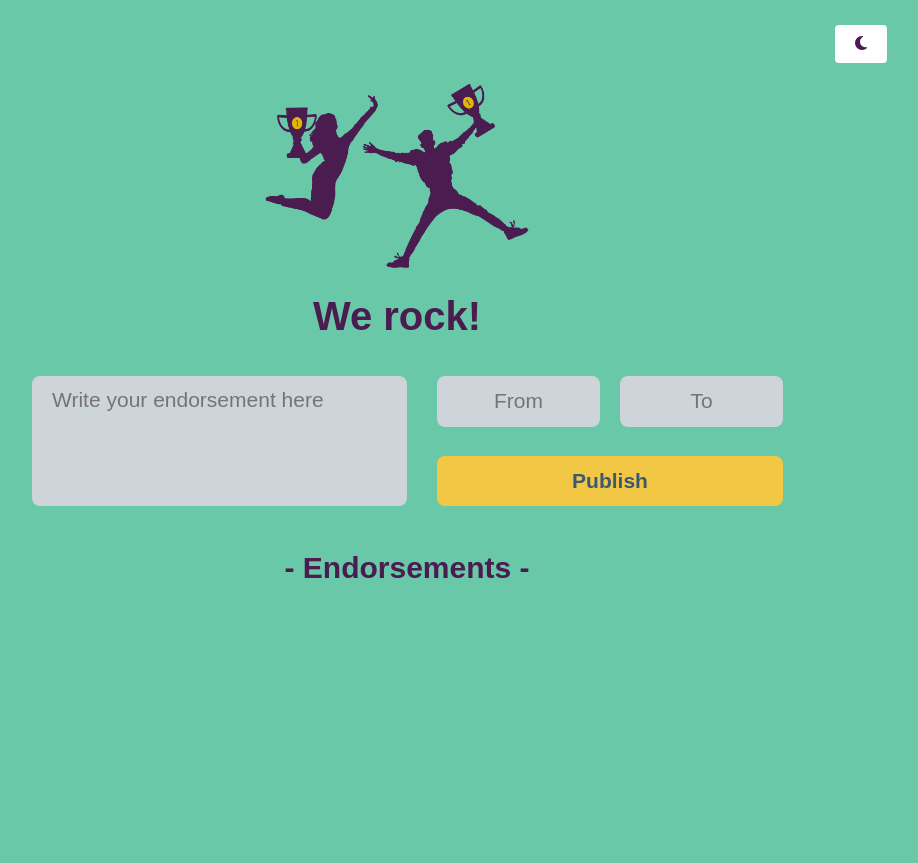
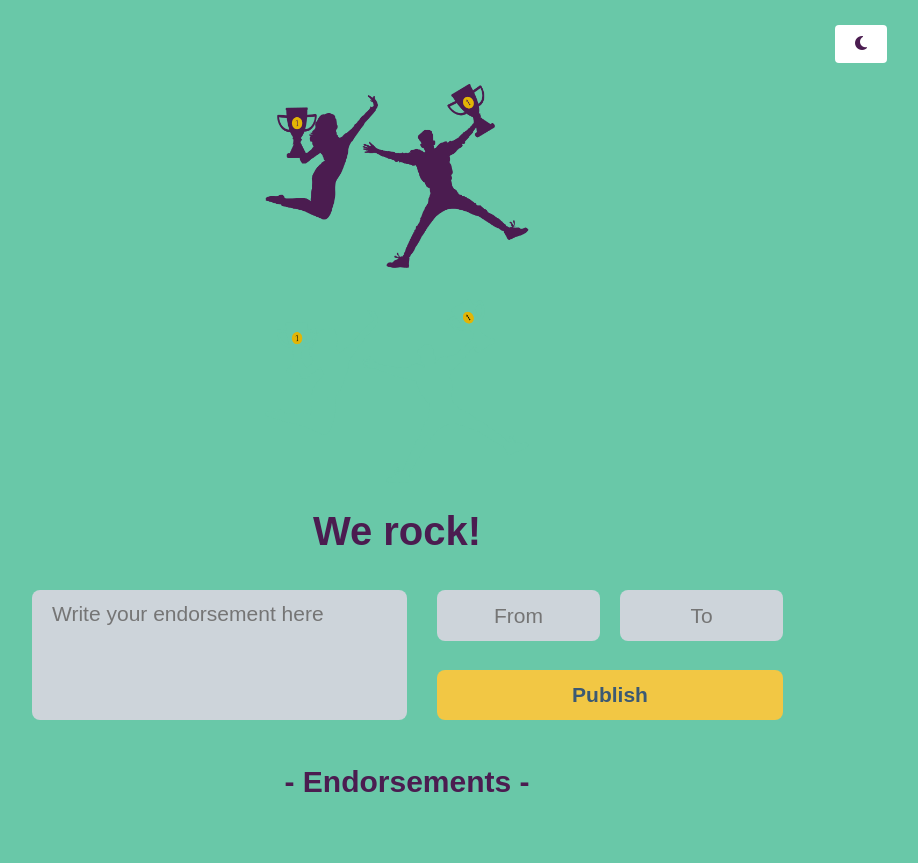
Before and after one commit to bafisofi/WeRock, a website built with Vite: page index.html in a window 1280 px wide. Shown: the whole page, without its empty margins (233-1151 px from the left). Before the commit the page ends 800 px from the top, so only its background shows below. Built offline with nearby package versions, Linux system fonts and the light colour scheme; no server answers; a web font is replaced by a local one.

Commit message:
Update index.html

```diff
--- a/index.html
+++ b/index.html
@@ -27,6 +27,7 @@
                     <i class="fa-solid fa-moon icon-toggle" id="icon-toggle-mode"></i>
                 </button>
                 <img id="img-rock" src="assets/img-rock.png" alt="the silhouette of a woman and a man jumping with a trophy"/>
+                <img id="img-rock" src="assets/img-rock-dark-mode.png" alt="the silhouette of a woman and a man jumping with a trophy"/>
                 <h1>We rock!</h1>
             </header>
             <main>
```
